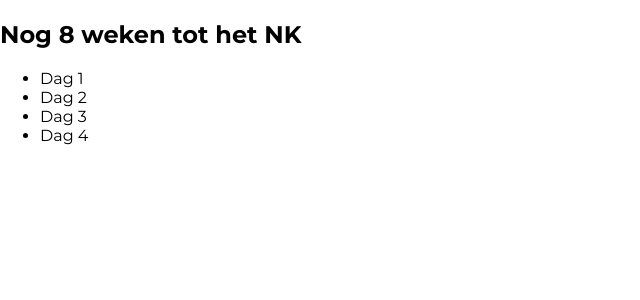
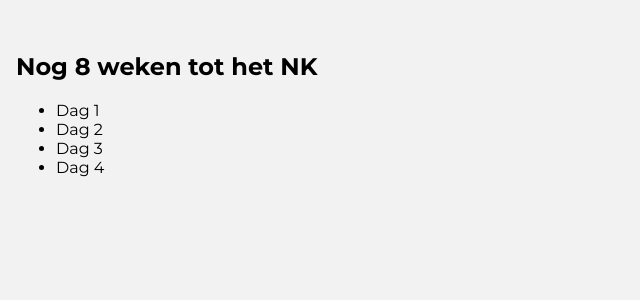
Before and after one commit to marcianosr/powerlift-tracker, a Next.js app: page / in a window 1280 px wide. Shown: the top 300 px of the page, without its empty margins (0-640 px from the left). Built offline with nearby package versions, Linux system fonts and the light colour scheme.

Commit message:
Basic styling and refactor types.

```diff
--- /dev/null
+++ b/pages/index.module.css
@@ -0,0 +1,4 @@
+.list {
+	display: grid;
+	gap: 1rem;
+}
--- a/styles/global.css
+++ b/styles/global.css
@@ -12,6 +12,7 @@ body {
 	--base-text-color: black;
 	--secondary-text-color: #7a7a7a;
 	color: var(--base-text-color);
+	background-color: #f2f2f2;
 }
 
 * {
@@ -59,3 +60,7 @@ code {
 	font-family: Menlo, Monaco, Lucida Console, Liberation Mono,
 		DejaVu Sans Mono, Bitstream Vera Sans Mono, Courier New, monospace;
 }
+
+main {
+	padding: 2rem 1rem;
+}
```
Also changed, not shown: components/ExcersiseListItem/types.ts (added, +8 -0 lines), pages/training/[day].tsx (+7 -5 lines).
